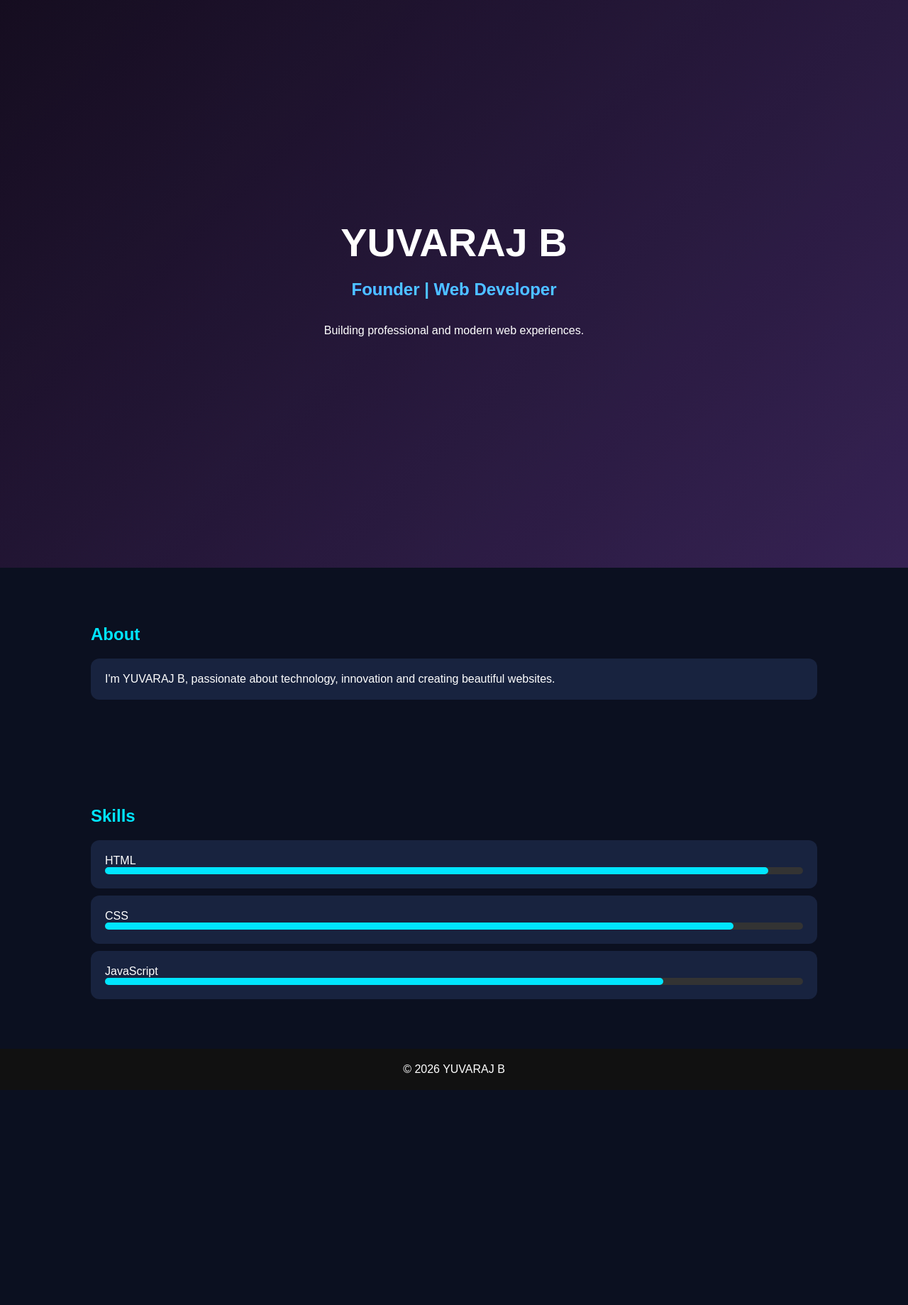
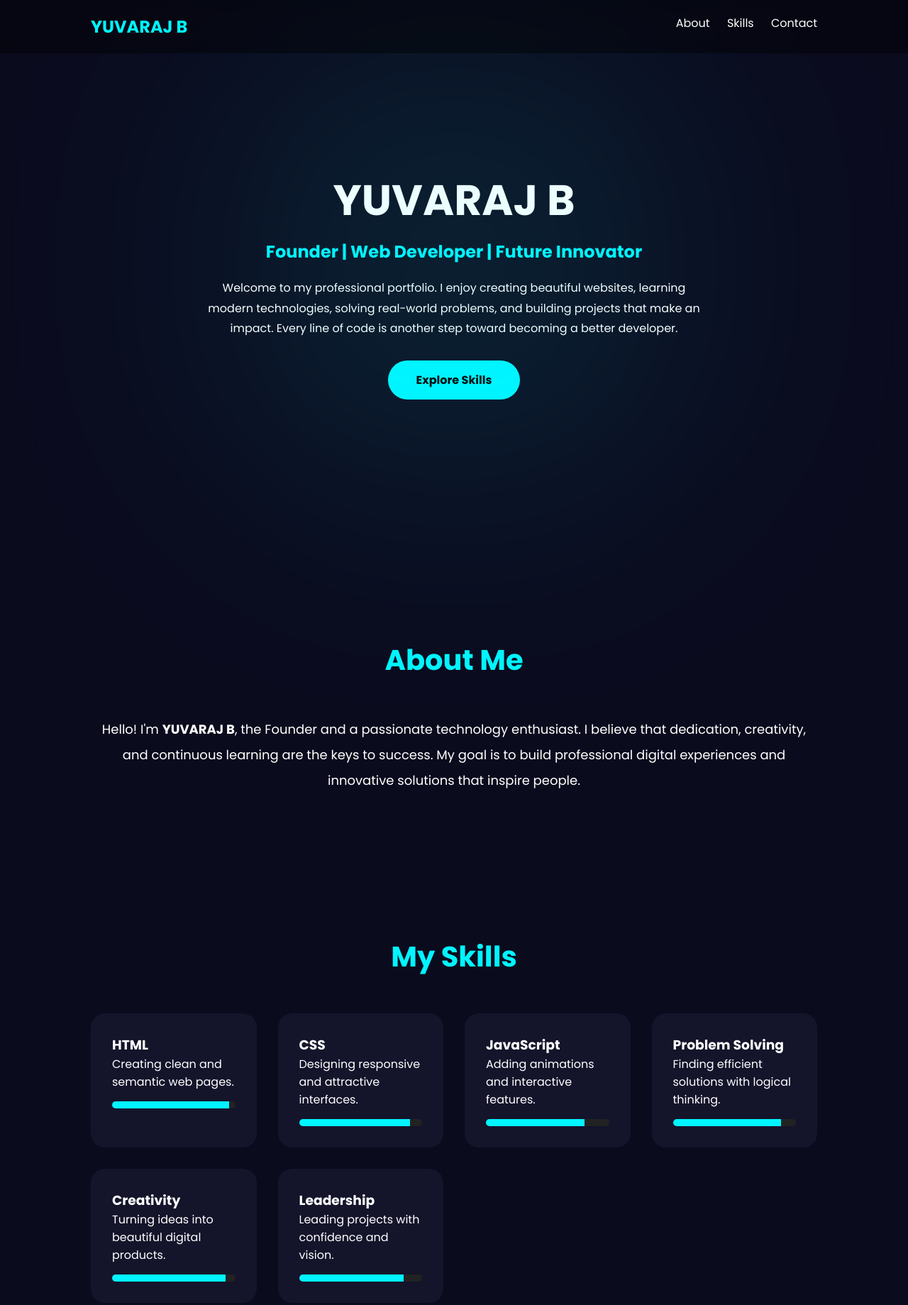
Before and after one commit to YUVARAjB3127/YUVARAJ--PORTFOLIO-, a plain HTML site: page index.html in a window 1280 px wide. Shown: the top 1839 px of the page at 71% size. Before the commit the page ends 1536 px from the top, so only its background shows below. Drawn offline with Linux system fonts and the light colour scheme.

Commit message:
Update index.html

```diff
--- a/index.html
+++ b/index.html
@@ -1,23 +1,295 @@
 <!DOCTYPE html>
-<html lang="en"><head><meta charset="UTF-8"><meta name="viewport" content="width=device-width,initial-scale=1">
-<title>YUVARAJ B | Portfolio</title>
+<html lang="en">
+<head>
+<meta charset="UTF-8">
+<meta name="viewport" content="width=device-width, initial-scale=1.0">
+<title>YUVARAJ B | Founder</title>
+
+<link href="https://fonts.googleapis.com/css2?family=Poppins:wght@300;400;600;700&display=swap" rel="stylesheet">
+
 <style>
-body{margin:0;font-family:Arial,sans-serif;background:#0b1020;color:#fff}
-header{height:100vh;display:flex;flex-direction:column;justify-content:center;align-items:center;
-background:linear-gradient(135deg,#0b1020,#1b2a52);animation:bg 8s infinite alternate}
-@keyframes bg{to{filter:hue-rotate(40deg)}}
-h1{font-size:56px;margin:0} h2{color:#00e5ff}
-section{padding:60px 10%} .card{background:#18233f;padding:20px;border-radius:12px;margin:10px 0}
-.bar{height:10px;background:#333;border-radius:10px}.fill{height:10px;background:#00e5ff;border-radius:10px}
-footer{text-align:center;padding:20px;background:#111}
-</style></head>
+*{
+margin:0;
+padding:0;
+box-sizing:border-box;
+font-family:'Poppins',sans-serif;
+scroll-behavior:smooth;
+}
+
+body{
+background:#0b0b1e;
+color:white;
+overflow-x:hidden;
+}
+
+body::before{
+content:'';
+position:fixed;
+width:500px;
+height:500px;
+background:#00f5ff;
+filter:blur(180px);
+opacity:.15;
+top:-150px;
+left:-150px;
+animation:move 8s infinite alternate;
+}
+
+@keyframes move{
+100%{
+transform:translate(600px,300px);
+}
+}
+
+nav{
+position:fixed;
+top:0;
+width:100%;
+display:flex;
+justify-content:space-between;
+padding:20px 10%;
+background:rgba(0,0,0,.4);
+backdrop-filter:blur(10px);
+z-index:100;
+}
+
+nav h2{
+color:#00f5ff;
+}
+
+nav a{
+color:white;
+text-decoration:none;
+margin-left:20px;
+transition:.4s;
+}
+
+nav a:hover{
+color:#00f5ff;
+}
+
+.hero{
+height:100vh;
+display:flex;
+justify-content:center;
+align-items:center;
+flex-direction:column;
+text-align:center;
+padding:20px;
+}
+
+.hero h1{
+font-size:60px;
+animation:fade 2s;
+}
+
+.hero h2{
+color:#00f5ff;
+margin-top:10px;
+}
+
+.hero p{
+max-width:700px;
+margin-top:20px;
+line-height:1.8;
+}
+
+.btn{
+margin-top:30px;
+padding:15px 40px;
+background:#00f5ff;
+color:black;
+text-decoration:none;
+font-weight:bold;
+border-radius:50px;
+transition:.4s;
+}
+
+.btn:hover{
+transform:scale(1.1);
+box-shadow:0 0 20px cyan;
+}
+
+section{
+padding:100px 10%;
+}
+
+.title{
+text-align:center;
+font-size:40px;
+margin-bottom:50px;
+color:#00f5ff;
+}
+
+.skills{
+display:grid;
+grid-template-columns:repeat(auto-fit,minmax(220px,1fr));
+gap:30px;
+}
+
+.card{
+background:#14142b;
+padding:30px;
+border-radius:20px;
+transition:.5s;
+}
+
+.card:hover{
+transform:translateY(-10px);
+box-shadow:0 0 20px cyan;
+}
+
+.progress{
+background:#222;
+height:10px;
+border-radius:20px;
+margin-top:15px;
+overflow:hidden;
+}
+
+.progress span{
+display:block;
+height:100%;
+background:#00f5ff;
+}
+
+footer{
+text-align:center;
+padding:30px;
+background:#111;
+}
+
+@keyframes fade{
+from{
+opacity:0;
+transform:translateY(50px);
+}
+to{
+opacity:1;
+transform:translateY(0);
+}
+}
+</style>
+
+</head>
+
 <body>
-<header><h1>YUVARAJ B</h1><h2>Founder | Web Developer</h2><p>Building professional and modern web experiences.</p></header>
-<section><h2>About</h2><div class="card">I'm YUVARAJ B, passionate about technology, innovation and creating beautiful websites.</div></section>
-<section><h2>Skills</h2>
-<div class="card">HTML<div class="bar"><div class="fill" style="width:95%"></div></div></div>
-<div class="card">CSS<div class="bar"><div class="fill" style="width:90%"></div></div></div>
-<div class="card">JavaScript<div class="bar"><div class="fill" style="width:80%"></div></div></div>
+
+<nav>
+<h2>YUVARAJ B</h2>
+
+<div>
+<a href="#about">About</a>
+<a href="#skills">Skills</a>
+<a href="#contact">Contact</a>
+</div>
+
+</nav>
+
+<div class="hero">
+
+<h1>YUVARAJ B</h1>
+
+<h2>Founder | Web Developer | Future Innovator</h2>
+
+<p>
+Welcome to my professional portfolio.
+I enjoy creating beautiful websites, learning modern technologies,
+solving real-world problems, and building projects that make an impact.
+Every line of code is another step toward becoming a better developer.
+</p>
+
+<a href="#skills" class="btn">Explore Skills</a>
+
+</div>
+
+<section id="about">
+
+<h2 class="title">About Me</h2>
+
+<p style="text-align:center;font-size:18px;line-height:2;">
+Hello! I'm <b>YUVARAJ B</b>, the Founder and a passionate technology enthusiast.
+I believe that dedication, creativity, and continuous learning are the keys to success.
+My goal is to build professional digital experiences and innovative solutions that inspire people.
+</p>
+
 </section>
-<footer>© 2026 YUVARAJ B</footer>
-</body></html>
+
+<section id="skills">
+
+<h2 class="title">My Skills</h2>
+
+<div class="skills">
+
+<div class="card">
+<h3>HTML</h3>
+<p>Creating clean and semantic web pages.</p>
+<div class="progress">
+<span style="width:95%"></span>
+</div>
+</div>
+
+<div class="card">
+<h3>CSS</h3>
+<p>Designing responsive and attractive interfaces.</p>
+<div class="progress">
+<span style="width:90%"></span>
+</div>
+</div>
+
+<div class="card">
+<h3>JavaScript</h3>
+<p>Adding animations and interactive features.</p>
+<div class="progress">
+<span style="width:80%"></span>
+</div>
+</div>
+
+<div class="card">
+<h3>Problem Solving</h3>
+<p>Finding efficient solutions with logical thinking.</p>
+<div class="progress">
+<span style="width:88%"></span>
+</div>
+</div>
+
+<div class="card">
+<h3>Creativity</h3>
+<p>Turning ideas into beautiful digital products.</p>
+<div class="progress">
+<span style="width:92%"></span>
+</div>
+</div>
+
+<div class="card">
+<h3>Leadership</h3>
+<p>Leading projects with confidence and vision.</p>
+<div class="progress">
+<span style="width:85%"></span>
+</div>
+</div>
+
+</div>
+
+</section>
+
+<section id="contact">
+
+<h2 class="title">Contact</h2>
+
+<p style="text-align:center;font-size:18px;">
+Thank you for visiting my portfolio.<br><br>
+
+<b>Founder:</b> YUVARAJ B
+</p>
+
+</section>
+
+<footer>
+
+© 2026 YUVARAJ B | Founder. All Rights Reserved.
+
+</footer>
+
+</body>
+  </html>
```
